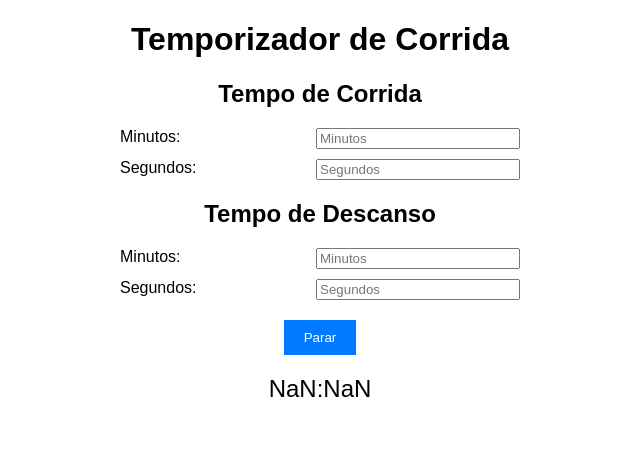
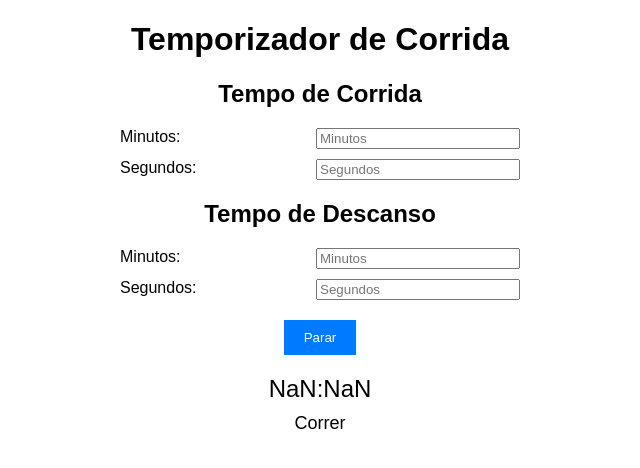
Before and after one commit to juliano340/runner, a plain HTML site: page index.html in a window 1280 px wide. Both pictures are taken after a click on the button "Iniciar Temporizador". Shown: the full height of the page, 320-960 px from the left. Drawn offline with Linux system fonts and the light colour scheme.

Commit message:
Timer indica se é corrida ou descanso.

```diff
--- a/index.html
+++ b/index.html
@@ -44,6 +44,11 @@
             font-size: 24px;
             margin-top: 20px;
         }
+
+        #timer-state {
+            font-size: 18px;
+            margin-top: 10px;
+        }
     </style>
 </head>
 <body>
@@ -71,6 +76,7 @@
         <button id="stop-button" style="display: none;" onclick="pararTemporizador()">Parar</button>
 
         <div class="timer" id="temporizador-regressivo"></div>
+        <div id="timer-state">Correr</div>
     </div>
 
     <script>
@@ -92,6 +98,7 @@
             iniciarContagemRegressiva(corrida ? totalSegundosCorrida : totalSegundosDescanso);
             document.getElementById("stop-button").style.display = "block";
             document.getElementById("start-button").style.display = "none";
+            document.getElementById("timer-state").textContent = corrida ? "Correr" : "Descanso";
         }
 
         function iniciarContagemRegressiva(tempo) {
@@ -122,6 +129,7 @@
             clearInterval(timerInterval);
             document.getElementById("stop-button").style.display = "none";
             document.getElementById("start-button").style.display = "block";
+            document.getElementById("timer-state").textContent = corrida ? "Correr" : "Descanso";
         }
 
         function formatarTempo(segundos) {
```
